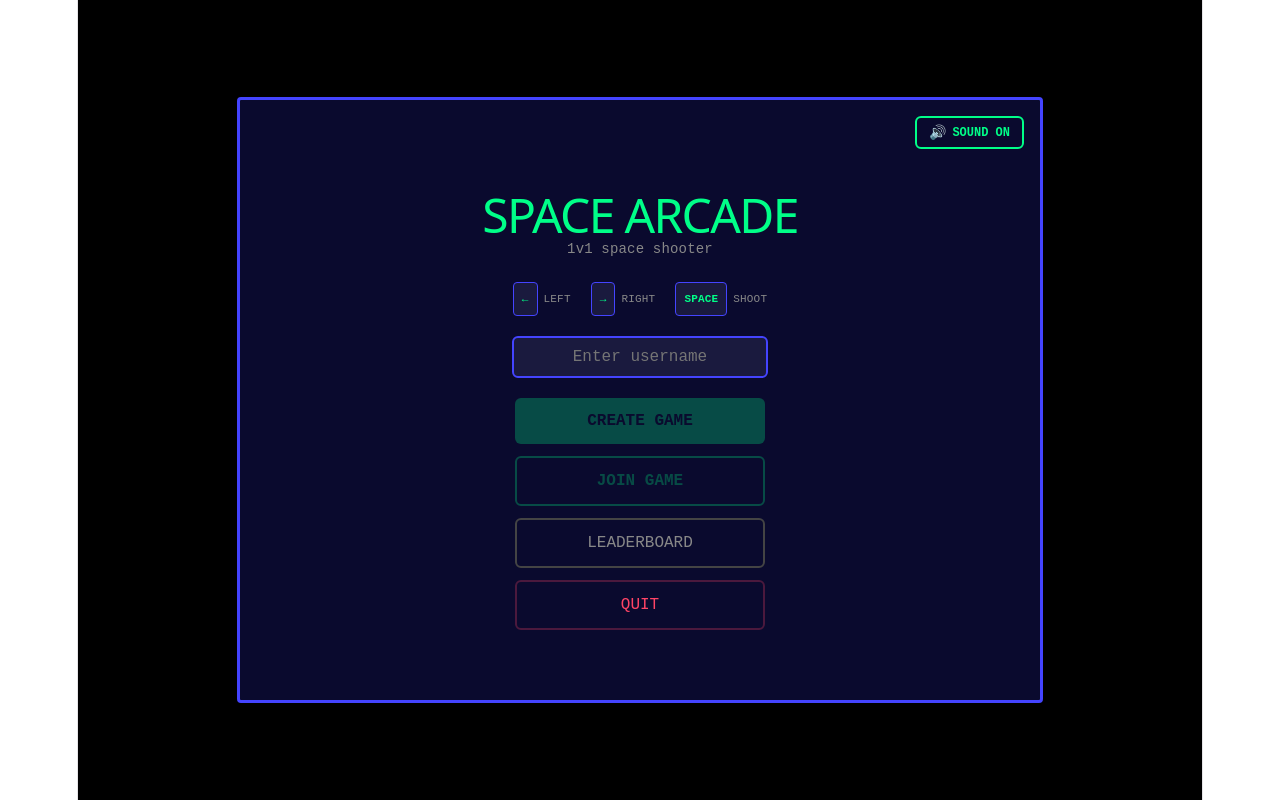
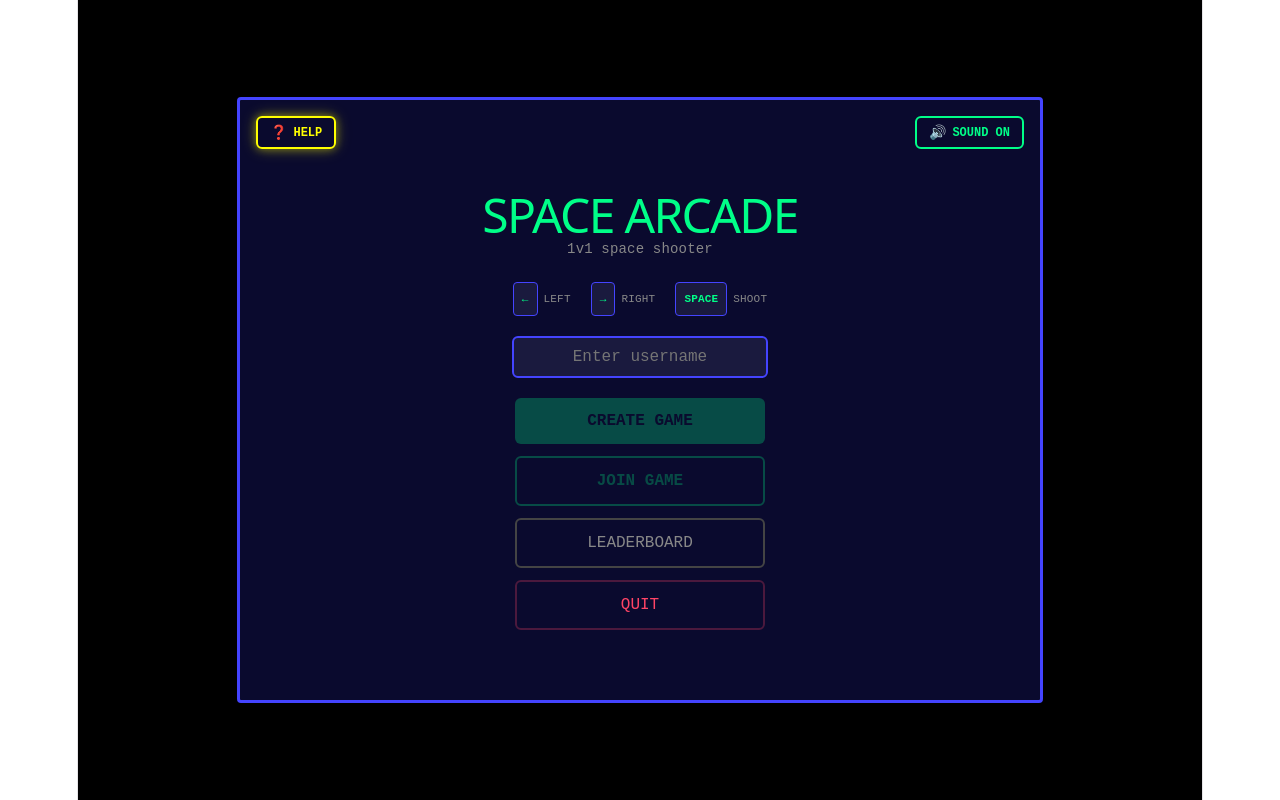
Before and after one commit to hughejef/space-arcade, a React (Vite) app in the folder client/: page / in a window 1280 px wide. Built offline with nearby package versions, Linux system fonts and the light colour scheme; no server answers.

Commit message:
Wire HelpButton and Instructions screen into Menu and App routing

```diff
--- a/client/src/App.jsx
+++ b/client/src/App.jsx
@@ -6,6 +6,7 @@ import JoinGame from './JoinGame'
 import Leaderboard from './Leaderboard'
 import GameOver from './GameOver'
 import { playSound, startBgMusic, stopBgMusic } from './audio'
+import Instructions from './Instructions'
 
 let socket = null
 
@@ -106,6 +107,7 @@ function App() {
         onCreateGame={handleCreateGame}
         onJoinGame={() => setScreen('join')}
         onLeaderboard={() => setScreen('leaderboard')}
+        onHelp={() => setScreen('instructions')}
       />
     )
   }
@@ -134,6 +136,10 @@ function App() {
 
   if (screen === 'leaderboard') {
     return <Leaderboard onBack={() => setScreen('menu')} />
+  }
+
+  if (screen === 'instructions') {
+    return <Instructions onBack={() => setScreen('menu')} />
   }
 
   if (screen === 'gameOver') {
--- a/client/src/Menu.jsx
+++ b/client/src/Menu.jsx
@@ -1,7 +1,8 @@
 import { useState } from 'react'
 import MuteToggle from './MuteToggle'
+import HelpButton from './HelpButton'
 
-function Menu({ userName, setUserName, onCreateGame, onJoinGame, onLeaderboard }) {
+function Menu({ userName, setUserName, onCreateGame, onJoinGame, onLeaderboard, onHelp }) {
   const [hoveredButton, setHoveredButton] = useState(null)
 
   // helper to determine if a button should show its hover state
@@ -30,6 +31,7 @@ function Menu({ userName, setUserName, onCreateGame, onJoinGame, onLeaderboard }
         fontFamily: 'monospace',
         position: 'relative',
       }}>
+        <HelpButton onClick={onHelp} />
         <MuteToggle />
 
         <div style={{ textAlign: 'center' }}>
```
